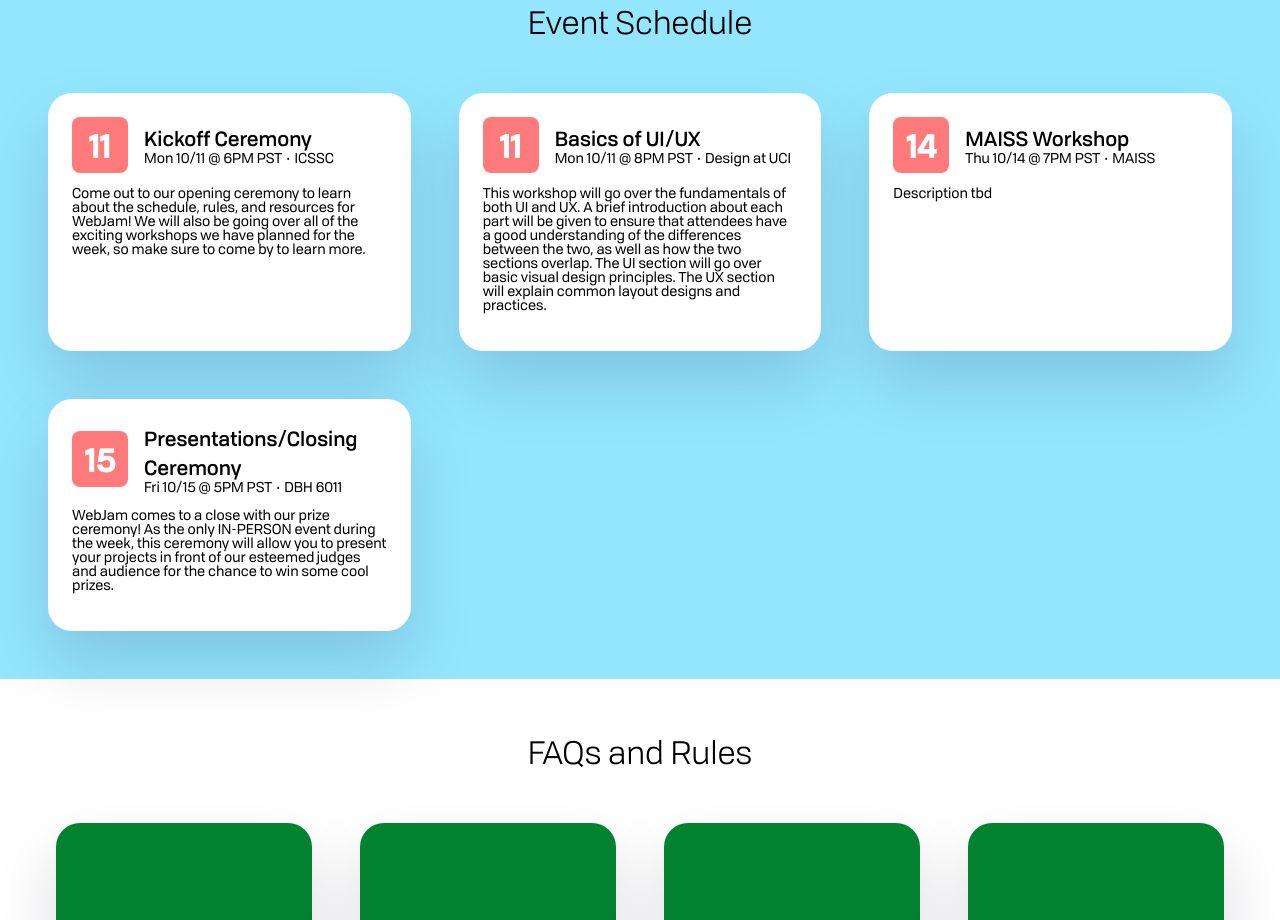
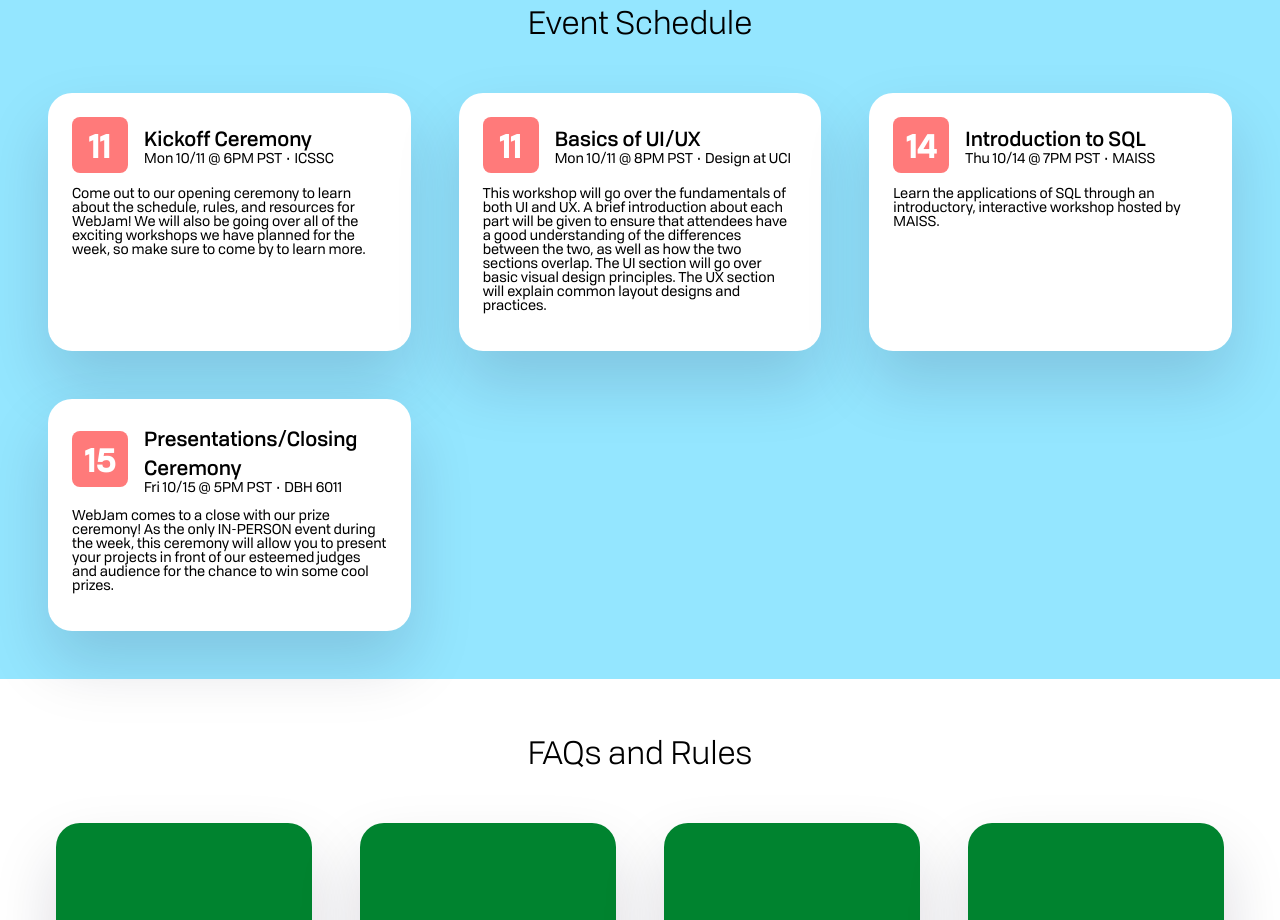
Before and after one commit to ryanmohta/webjam-2021, a React (Create React App) app: page / in a window 1280 px wide. Shown: the part 1080-2000 px from the top of the page. Built offline with nearby package versions, Linux system fonts and the light colour scheme.

Commit message:
Updated MAISS workshop

```diff
--- a/src/events.js
+++ b/src/events.js
@@ -12,10 +12,10 @@ const events = [
     description: 'This workshop will go over the fundamentals of both UI and UX. A brief introduction about each part will be given to ensure that attendees have a good understanding of the differences between the two, as well as how the two sections overlap. The UI section will go over basic visual design principles. The UX section will explain common layout designs and practices.'
   },
   {
-    name: 'MAISS Workshop',
+    name: 'Introduction to SQL',
     shortDate: 14,
     info: 'Thu 10/14 @ 7PM PST • MAISS',
-    description: 'Description tbd'
+    description: 'Learn the applications of SQL through an introductory, interactive workshop hosted by MAISS.'
   },
   {
     name: 'Presentations/Closing Ceremony',
```
